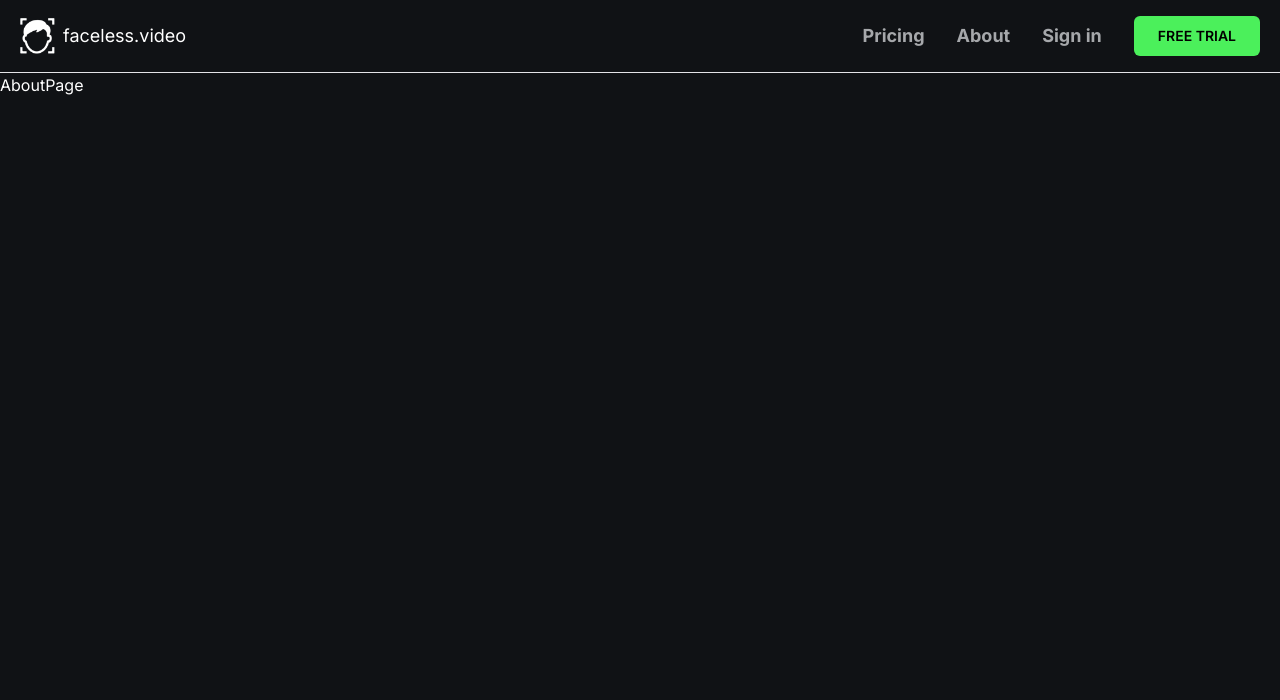
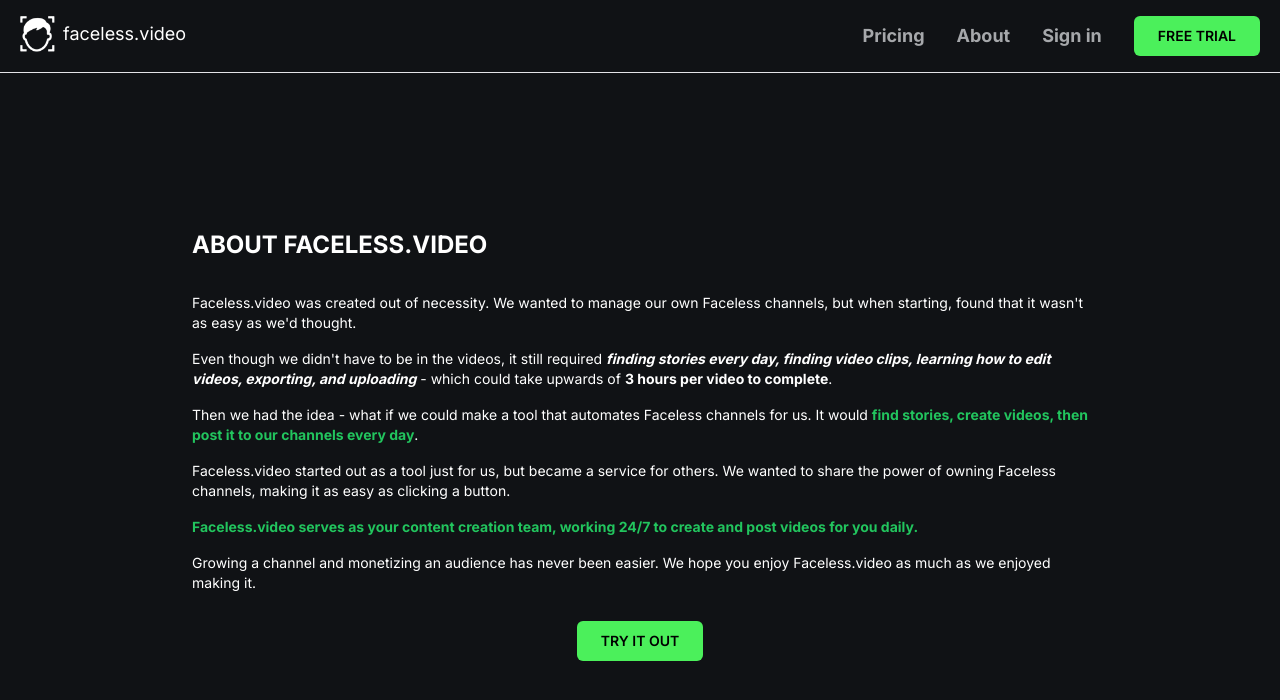
Before and after one commit to Faizan141-coder/faceless-ai, a Next.js app: page /about in a window 1280 px wide. Shown: the top 700 px of the page. Built offline with nearby package versions, Linux system fonts and the light colour scheme.

Commit message:
about section completed

```diff
--- a/app/about/page.tsx
+++ b/app/about/page.tsx
@@ -1,9 +1,54 @@
-import React from 'react'
+import { Button } from "@/components/ui/button";
+import React from "react";
 
 const AboutPage = () => {
   return (
-    <div>AboutPage</div>
-  )
-}
+    <div className="flex flex-col items-center justify-center min-h-screen text-white p-8">
+      <div className="max-w-4xl">
+        <h1 className="text-2xl font-bold mb-8 -mt-14">ABOUT FACELESS.VIDEO</h1>
+        <p className="mb-4 text-sm">
+          Faceless.video was created out of necessity. We wanted to manage our
+          own Faceless channels, but when starting, found that it wasn&apos;t as
+          easy as we&apos;d thought.
+        </p>
+        <p className="mb-4 text-sm">
+          Even though we didn&apos;t have to be in the videos, it still required{" "}
+          <span className="font-bold italic">
+            finding stories every day, finding video clips, learning how to edit
+            videos, exporting, and uploading
+          </span>{" "}
+          - which could take upwards of{" "}
+          <span className="font-bold">3 hours per video to complete</span>.
+        </p>
+        <p className="mb-4 text-sm">
+          Then we had the idea - what if we could make a tool that automates
+          Faceless channels for us. It would{" "}
+          <span className="font-bold text-green-500">
+            find stories, create videos, then post it to our channels every day
+          </span>
+          .
+        </p>
+        <p className="mb-4 text-sm">
+          Faceless.video started out as a tool just for us, but became a service
+          for others. We wanted to share the power of owning Faceless channels,
+          making it as easy as clicking a button.
+        </p>
+        <p className="mb-4 text-green-500 font-bold text-sm">
+          Faceless.video serves as your content creation team, working 24/7 to
+          create and post videos for you daily.
+        </p>
+        <p className="mb-4 text-sm">
+          Growing a channel and monetizing an audience has never been easier. We
+          hope you enjoy Faceless.video as much as we enjoyed making it.
+        </p>
+        <div className="flex flex-col items-center justify-center mt-7">
+          <Button className="bg-[#4bf05b] uppercase text-black font-semibold px-6 hover:bg-[#3fc34d]">
+            TRY IT OUT
+          </Button>
+        </div>
+      </div>
+    </div>
+  );
+};
 
-export default AboutPage
+export default AboutPage;
--- a/components/navbar.tsx
+++ b/components/navbar.tsx
@@ -1,10 +1,12 @@
 import Image from "next/image";
 import React from "react";
 import { Button } from "@/components/ui/button";
+import Link from "next/link";
 
 const Navbar = () => {
   return (
     <div className="border-b w-full py-4 px-5 flex justify-between">
+      <Link href={'/'}>
         <div className="flex items-center space-x-2">
           <Image
             src="/faceless_logo.png"
@@ -14,10 +16,17 @@
           />
           <h1 className="text-lg">faceless.video</h1>
         </div>
+      </Link>
       <div className="flex items-center space-x-8 text-lg">
+        <Link href={"/pricing"}>
           <h1 className="font-bold text-[#a6a8ab] hover:underline">Pricing</h1>
+        </Link>
+        <Link href={"/about"}>
           <h1 className="font-bold text-[#a6a8ab] hover:underline">About</h1>
+        </Link>
+        <Link href={"/sign-in"}>
           <h1 className="font-bold text-[#a6a8ab] hover:underline">Sign in</h1>
+        </Link>
         <Button className="bg-[#4bf05b] uppercase text-black font-semibold px-6 hover:bg-[#3fc34d]">
           Free Trial
         </Button>
```
Lines whose indentation alone changed are shown as unchanged.
